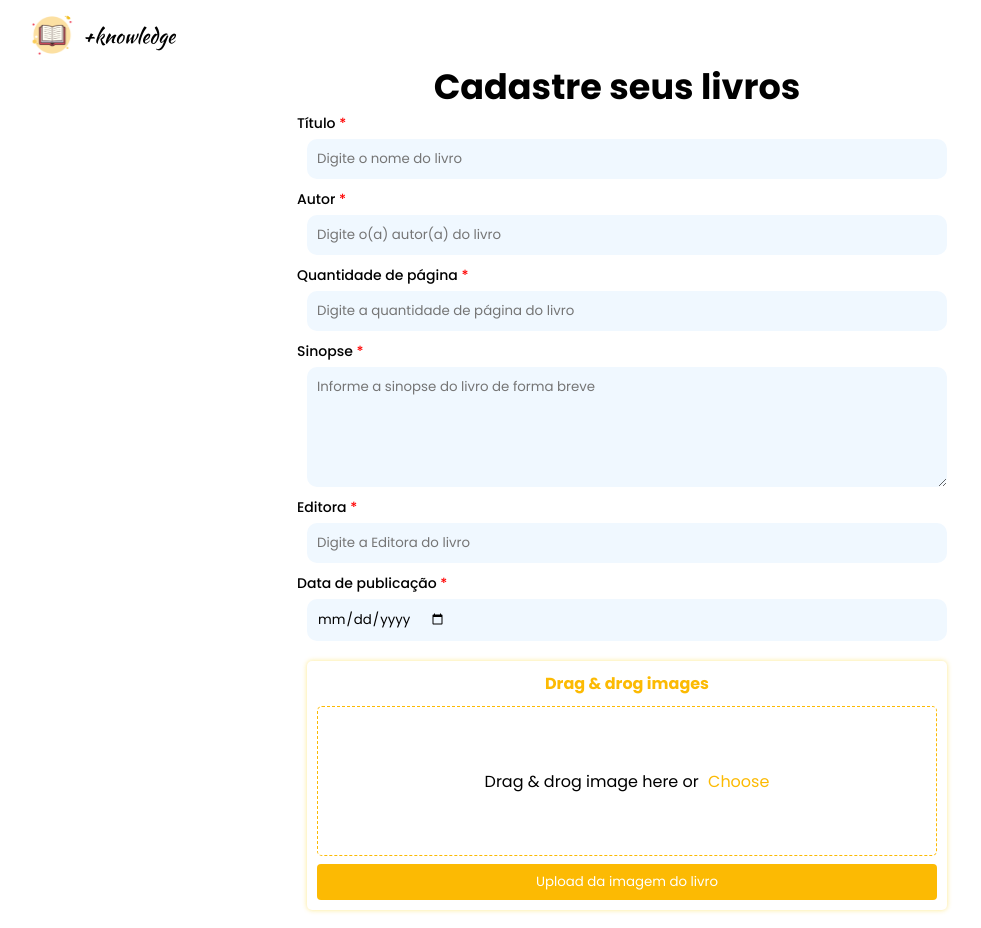
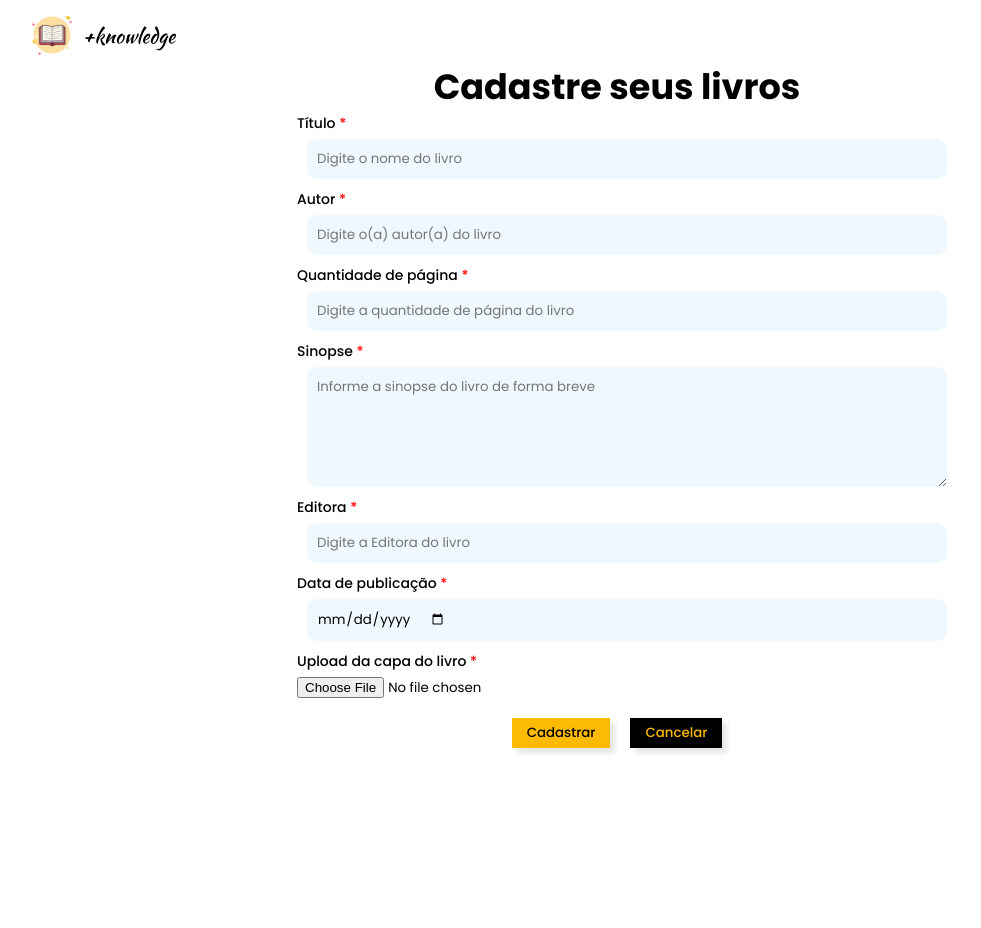
Before and after one commit to rafaelams17/scl-front, a Vue app: page /register-book in a window 1280 px wide. Shown: the top 928 px of the page, without its empty margins (23-1004 px from the left). Built offline with nearby package versions, Linux system fonts and the light colour scheme; a web font is replaced by a local one.

Commit message:
pequenas alterações no projeto

```diff
--- a/src/components/book/RegisterBook.vue
+++ b/src/components/book/RegisterBook.vue
@@ -67,40 +67,10 @@
         v-model="form.dataPublicacao"
       />
       <!-- Image Upload -->
-      <div class="card">
-        <div class="top">
-          <p>Drag & drog images</p>
-        </div>
-
-        <div class="drag-area">
-          <span v-if="!isDragging"
-            >Drag & drog image here or
-            <span class="select" role="button" @click="selectFiles"
-              >Choose</span
-            ></span
-          >
-          <div v-else class="select">Drop images here</div>
-          <input
-            type="file"
-            name="file"
-            class="file"
-            ref="fileInput"
-            multiple
-            @change="onFileSelect($event)"
-          />
-        </div>
-
-        <div class="container2">
-          <div class="image" v-for="(image, index) in images" :key="index">
-            <span class="delete">&times;</span>
-            <img :src="image.url" />
-          </div>
-        </div>
-
-        <button type="button" name="image" id="image">
-          Upload da imagem do livro
-        </button>
-      </div>
+      <label for="image"
+        >Upload da capa do livro <span class="campo-obrigatorio">*</span></label
+      >
+      <input type="file" name="image" id="image" ref="image" />
 
       <div class="btn">
         <input class="submit" type="submit" :value="btnSubmit" />
@@ -128,9 +98,6 @@ const type = ref(null);
 
 const title = "Cadastre seus livros";
 const btnSubmit = "Cadastrar";
-const images = ref([]);
-const isDragging = false;
-const fileInput = ref(null);
 
 const form = ref({
   titulo: "",
@@ -139,19 +106,29 @@ const form = ref({
   sinopse: "",
   editora: "",
   dataPublicacao: "",
+  image: null,
 });
 
 // função para criar um livro
 async function registerBook() {
   try {
     // verificar se os campos estão vazios
-    if (!form.value) {
+    if (
+      !form.value.titulo ||
+      !form.value.autor ||
+      !form.value.quantPage ||
+      !form.value.sinopse ||
+      !form.value.dataPublicacao ||
+      !form.value.editora
+    ) {
       type.value = "error";
       msg.value = "Preencha os campos corretamente!";
       setTimeout(() => (msg.value = ""), 2000);
     } else {
-      const { data } = await api.get("/book"); // rota sem autorização ainda
-      let bookExits = false; // verificar se o livro já existe
+      const { data } = await api.get("/book");
+
+      // verificar se o livro já existe
+      let bookExits = false;
 
       for (var i = 0; i < data.length; i++) {
         if (form.value.titulo == data[i].titulo) {
@@ -181,26 +158,6 @@ async function registerBook() {
       console.log("HTTP status code: ", error.response.status);
     } else {
       console.log("Error details: ", error.message);
-    }
-  }
-}
-
-function selectFiles() {
-  fileInput.value.click();
-}
-
-function onFileSelect(event) {
-  const files = event.target.files;
-
-  if (files.length === 0) return;
-
-  for (let i = 0; i < files.length; i++) {
-    if (files[i].type.split("/")[0] != "image") continue;
-    if (!images.value.some((e) => e.name === files[i].name)) {
-      images.value.push({
-        name: files[i].name,
-        url: URL.createObjectURL(files[i]),
-      });
     }
   }
 }
@@ -323,6 +280,7 @@ textarea {
   max-width: 200px;
   position: relative;
   margin-bottom: 8px;
+  padding-top: 15px;
 }
 .card .container2 .image {
   width: 85px;
@@ -351,8 +309,9 @@ textarea {
   display: none;
 }
 .delete {
+  background: transparent;
   z-index: 999;
-  color: #000;
+  color: #ff0000;
 }
 .btn {
   display: flex;
@@ -367,6 +326,7 @@ textarea {
   padding: 5px 15px 5px 15px;
   box-shadow: 5px 5px 5px rgba(0, 0, 0, 0.1);
   cursor: pointer;
+  font-weight: 500;
 }
 .btn .submit:hover {
   transition: 0.5s;
@@ -375,14 +335,15 @@ textarea {
 .btn .reset {
   background-color: #000;
   color: #fcba03;
-  border: 2px solid #fcba03;
+  border: none;
   padding: 5px 15px 5px 15px;
   box-shadow: 5px 5px 5px rgba(0, 0, 0, 0.1);
   cursor: pointer;
+  font-weight: 500;
 }
 .btn .reset:hover {
+  background-color: #000000ae;
   transition: 0.5s;
-  border: 2px solid #000;
 }
 @media screen and (max-width: 750px) {
   .container {
```
